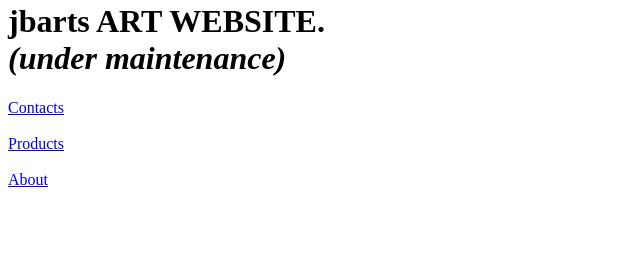
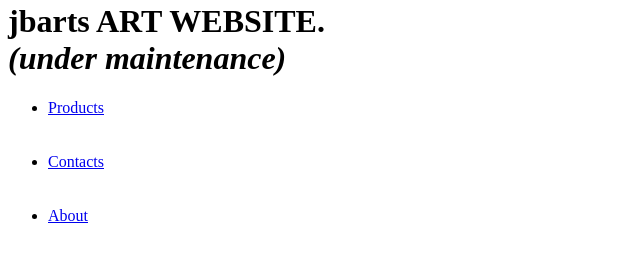
Before and after one commit to JosephBarasa/jbarts, a plain HTML site: page index.html in a window 1280 px wide. Shown: the part 100-362 px from the top of the page, without its empty margins (0-640 px from the left). Drawn offline with Linux system fonts and the light colour scheme.

Commit message:
Update index.html

```diff
--- a/index.html
+++ b/index.html
@@ -9,12 +9,12 @@
     <img src="jblogo.png" height=70px; alt="myLogo">
      <h1>jbarts ART WEBSITE.<br><strong><em>(under maintenance)</em></strong></h1>
 
-
-
-    <a href="contact.html">Contacts</a>
-    <br><br>
-    <a href="products.html">Products</a>
-    <br><br>
-    <a href="about.html">About</a>
+    <ul>
+        <li><a href="products.html">Products</a></li>
+        <br><br>
+        <li><a href="contact.html">Contacts</a></li>
+        <br><br>
+        <li><a href="about.html">About</a></li>
+    </ul>
 </body>
 </html>
```
